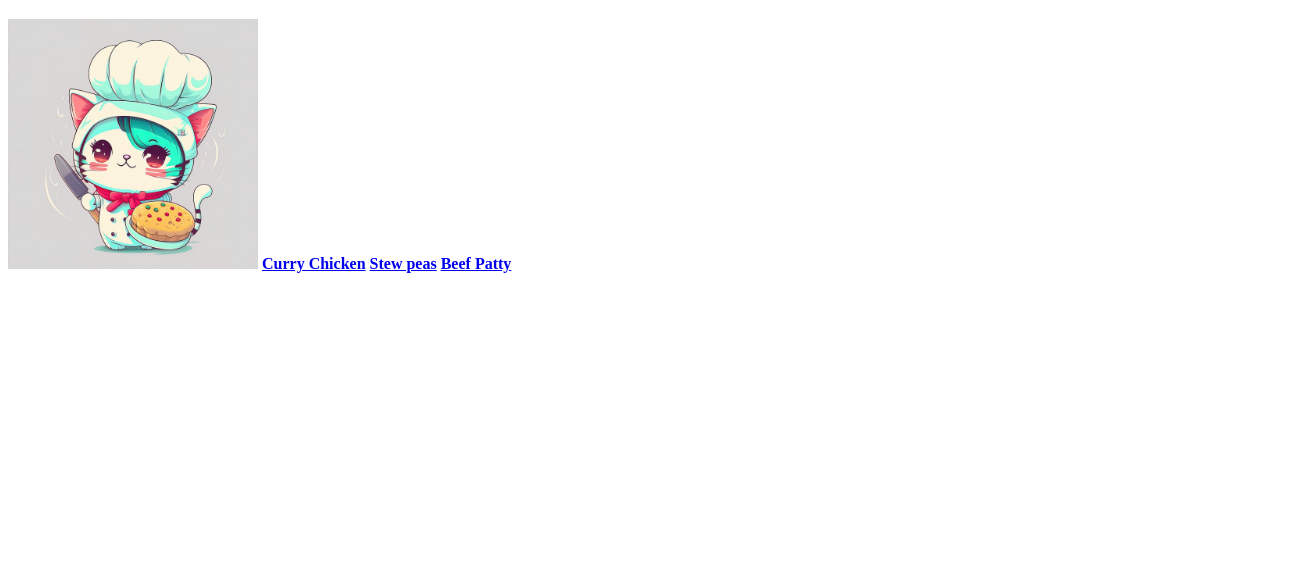
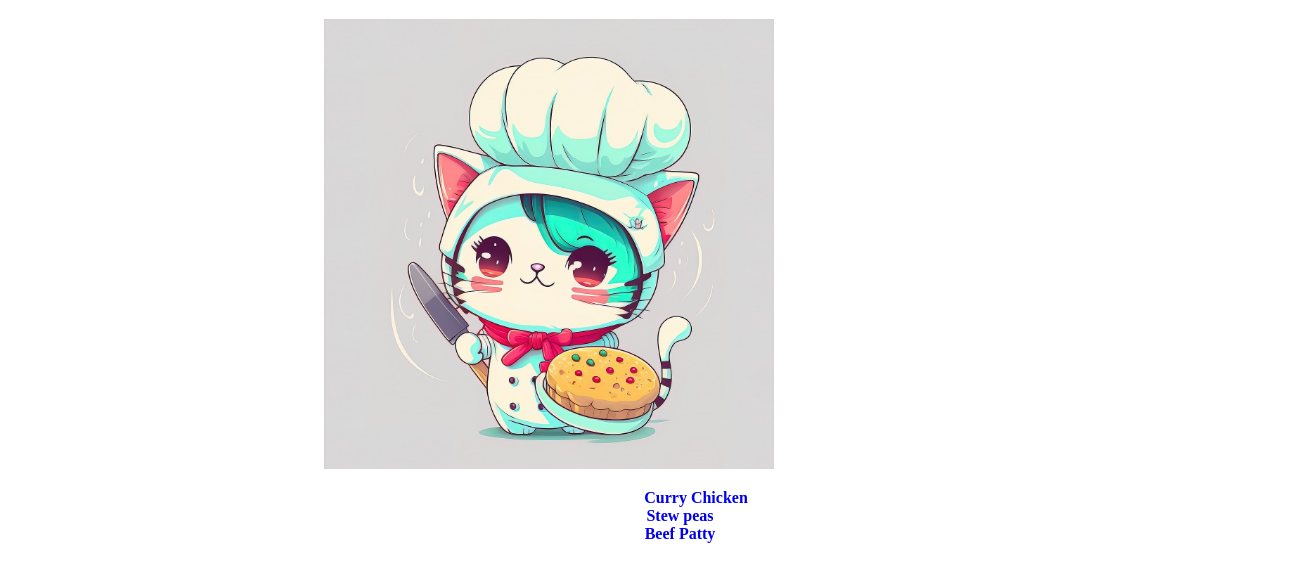
Before and after one commit to RuthannO/odin-recipes, a plain HTML site: page index.html in a window 1280 px wide. Shown: the part 61-642 px from the top of the page, 1312 px wide, since content can reach past the window. Drawn offline with Linux system fonts and the light colour scheme.

Commit message:
added style in html

```diff
--- a/index.html
+++ b/index.html
@@ -7,10 +7,11 @@
 </head>
 <body>
     <h1>Odin Recipes</h1>
-    <img src="../img/cat.jpg" height="250" width="250">
-    <a href="recipes/curry_chicken.html"><strong>Curry Chicken</strong></a>
-    <a href="recipes/patty.html"><strong>Stew peas</strong></a>
-    <a href="recipes/stew_peas.html"><strong>Beef Patty</strong></a>
-
+    <img style="margin-left:25%;" src="img/cat.jpg" height="450" width="450">
+    <ul style=" padding-bottom: 80px; list-style-type: none; text-align: center; width: 100%;">
+        <li ><a style="text-decoration: none; margin-left: 2em; position: relative;" href="recipes/curry_chicken.html"><strong>Curry Chicken</strong></a></li>
+        <li><a style="text-decoration: none;" href="recipes/patty.html"><strong>Stew peas</strong></a></li>
+        <li><a style="text-decoration: none; " href="recipes/stew_peas.html"><strong>Beef Patty</strong></a></li>
+    </ul>
 </body>
 </html>
```
Also changed, not shown: recipes/curry_chicken.html (+6 -4 lines).
